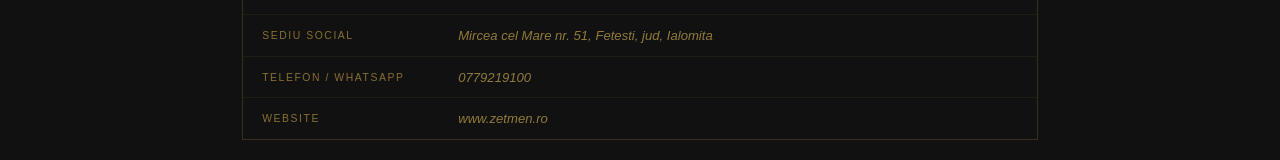
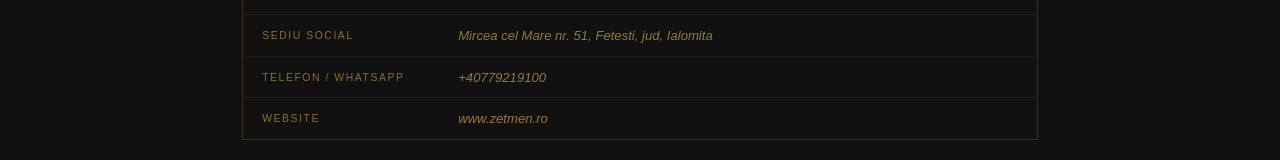
Before and after one commit to ionelnitu/ZetMenSalon, an Angular app: page /privacy in a window 1280 px wide. Shown: the part 762-922 px from the top of the page. Built offline with nearby package versions, Linux system fonts and the light colour scheme.

Commit message:
adding in footer more informations

```diff
--- a/src/app/components/footer/footer.component.html
+++ b/src/app/components/footer/footer.component.html
@@ -8,7 +8,7 @@
       </p>
       <p class="footer-tagline">Male Image &amp; Grooming</p>
     </div>
-    <div class="footer-copy">© {{ year }} ZETMEN. All rights reserved.</div>
+    <div class="footer-copy">© {{ year }} ZETMEN. All rights reserved.<br> Zetmen SRL CUI: 54332491 Nr. Reg. J2026019579005</div>
   </div>
 
   <div class="footer-divider"></div>
--- a/src/app/components/footer/footer.component.scss
+++ b/src/app/components/footer/footer.component.scss
@@ -186,7 +186,7 @@ footer {
     gap: 0.8rem;
   }
 
-  .footer-anpc img { width: 90px; }
+  .footer-anpc img { width: 150px; }
   .footer-sep { display: none; }
   .footer-legal { flex-direction: column; gap: 0.6rem; }
 }
--- a/src/app/components/gallery/gallery.component.html
+++ b/src/app/components/gallery/gallery.component.html
@@ -5,8 +5,8 @@
     <p class="section-label">Evenimente &amp; Formare</p>
     <h2 class="section-title">Momente din <em>activitate</em></h2>
     <p class="gallery-disclaimer">
-      Apare în vreo fotografie și dorești eliminarea ei?
-      <a href="tel:+40700000000">Contactează-ne</a> — o eliminăm în 72h.
+      Apari în vreo fotografie și dorești eliminarea ei?
+      <a href="tel:+40779219100">Contactează-ne</a> — o eliminăm în 72h.
     </p>
   </div>
 
--- a/src/app/components/privacy/privacy.component.html
+++ b/src/app/components/privacy/privacy.component.html
@@ -44,7 +44,7 @@
           </div>
           <div class="operator-row">
             <span class="op-label">Telefon / WhatsApp</span>
-            <span class="op-value op-placeholder">0779219100</span>
+            <span class="op-value op-placeholder">+40779219100</span>
           </div>
           <div class="operator-row">
             <span class="op-label">Website</span>
```
